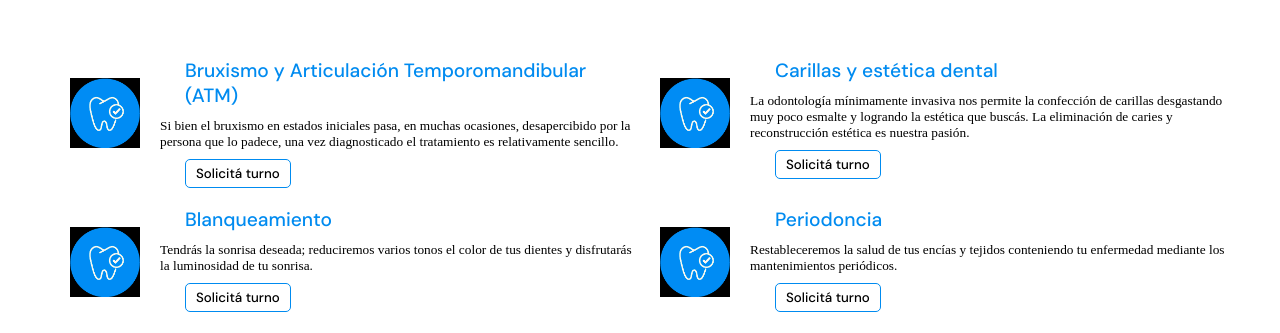
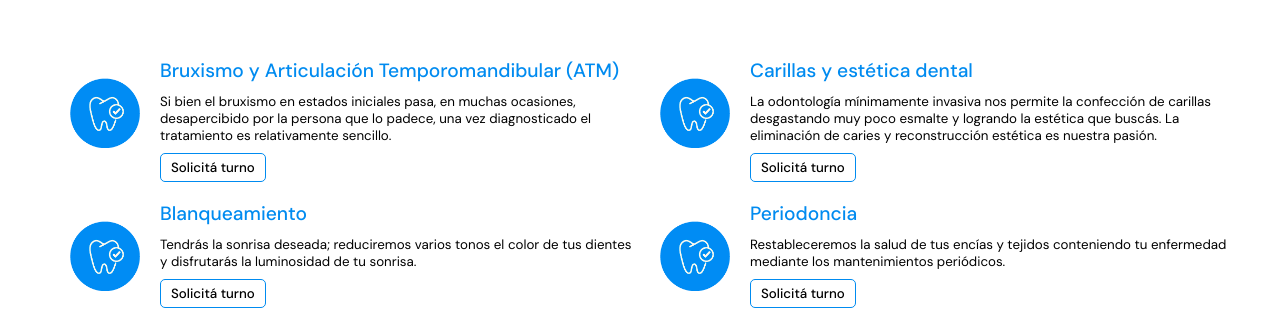
Before and after one commit to juanpeuser/proyecto-coder-web, a website: page pages/tratamientos.html in a window 1280 px wide. Shown: the part 422-755 px from the top of the page. Drawn offline with Linux system fonts and the light colour scheme.

Commit message:
corrección en link de estilos

```diff
--- a/SCSS/components/_buttons.scss
+++ b/SCSS/components/_buttons.scss
@@ -24,7 +24,7 @@
     color: #000000;
     font-family: 'DM Sans', sans-serif;
     font-weight: 500;
-    margin-left: 25px;
+
 
 }
 .botonRectangular {
--- a/SCSS/pages/_tratamientos.scss
+++ b/SCSS/pages/_tratamientos.scss
@@ -2,7 +2,6 @@
 
     background-image: url(../CSS/imagescss/icono_check.png);
     background-position: top;
-    background-color: #000000;
     background-size: contain;
     background-repeat: no-repeat;
     width: 70px;
@@ -15,7 +14,7 @@ h6 {
     font-family: 'DM Sans', sans-serif;
     font-weight: 500;
     font-size: 1.2rem;
-    padding-left: 25px;
+
     padding-bottom: 10px;
     color: $colorBlue;
 
@@ -36,3 +35,8 @@ h6 {
     align-content: space-between;
     justify-content: center;
 }
+
+.parrafoEspecilaidades {
+    font-family: 'DM Sans', sans-serif;
+
+}
```
Also changed, not shown: CSS/styles.css, 1 other file.
